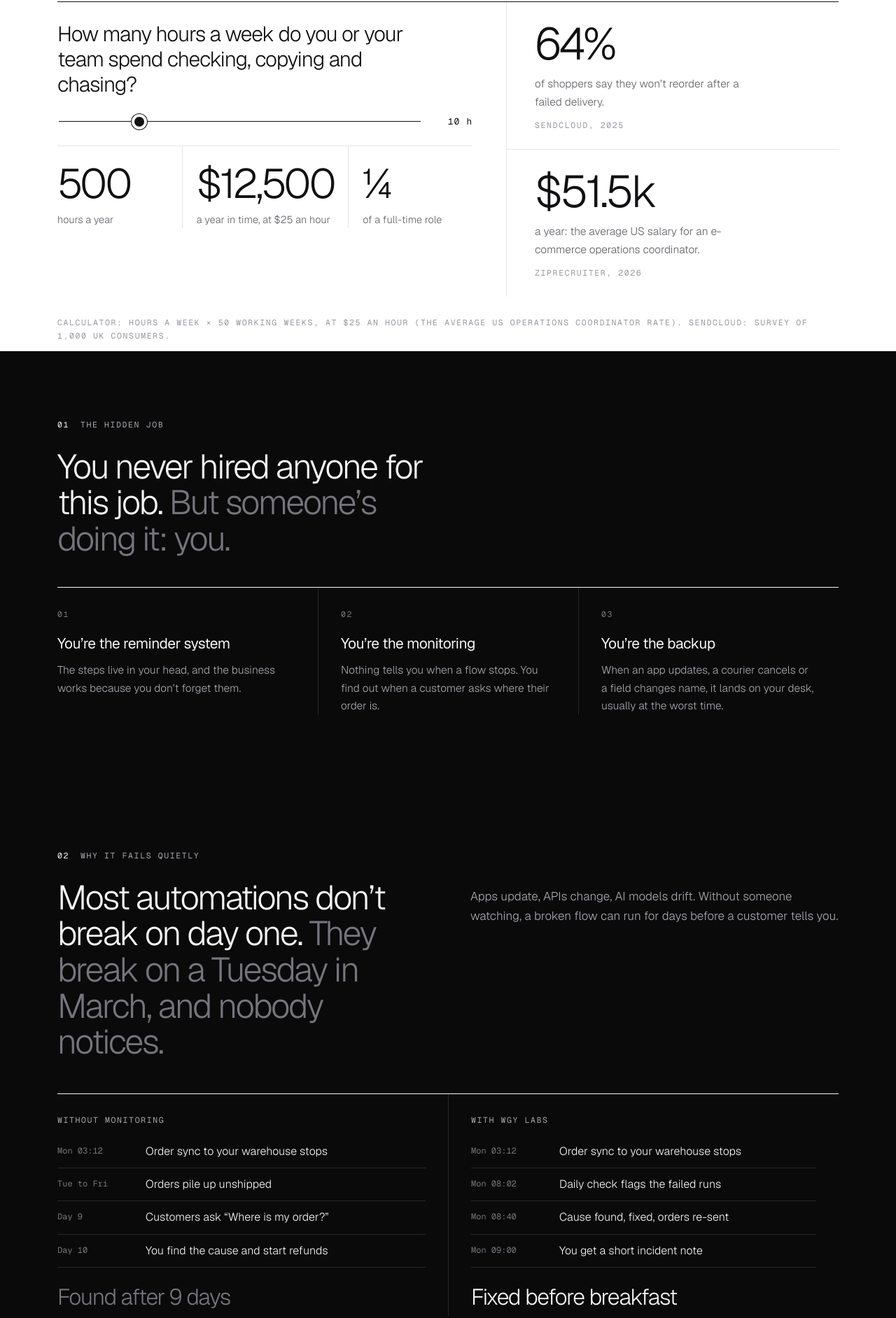
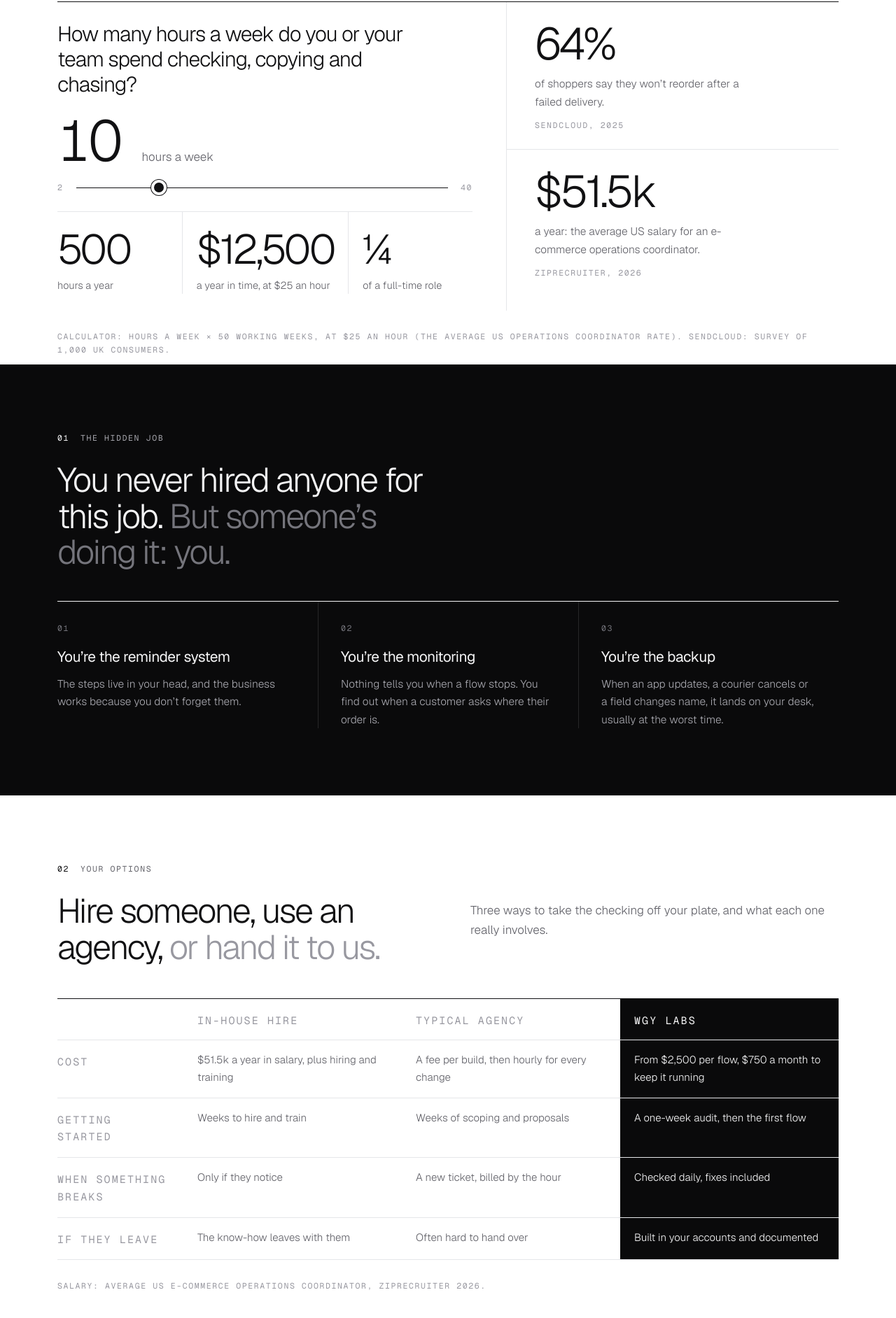
Before and after one commit to KatyaFedorova/wgy-labs-site, a plain HTML site: page index.html in a window 1280 px wide. Shown: the part 921-2805 px from the top of the page at 70% size. Drawn offline with nearby package versions, Linux system fonts and the light colour scheme; animation ran at ten frames a second.

Commit message:
Calculator: big hours number; comparison moves to its own chapter after The hidden job
Co-Authored-By: Claude Opus 5.5 <noreply@anthropic.com>

```diff
--- a/index.html
+++ b/index.html
@@ -155,12 +155,15 @@
   .calc-grid{display:grid;grid-template-columns:1.35fr 1fr;border-top:1px solid var(--ink)}
   .calc{padding:28px 48px 24px 0}
   .calc-q{display:block;font-weight:300;font-size:clamp(22px,2.4vw,30px);line-height:1.2;letter-spacing:-.035em;max-width:26ch}
-  .calc-in{display:flex;align-items:center;gap:20px;margin:24px 0 4px}
+  .calc-in{display:flex;align-items:center;gap:16px;margin:16px 0 4px}
   .calc-in input{flex:1;-webkit-appearance:none;appearance:none;height:1px;background:var(--ink);outline:none;cursor:pointer}
   .calc-in input::-webkit-slider-thumb{-webkit-appearance:none;width:22px;height:22px;border-radius:50%;background:var(--ink);border:4px solid var(--paper);box-shadow:0 0 0 1px var(--ink)}
   .calc-in input::-moz-range-thumb{width:16px;height:16px;border-radius:50%;background:var(--ink);border:4px solid var(--paper);box-shadow:0 0 0 1px var(--ink)}
   .calc-in input:focus-visible::-webkit-slider-thumb{box-shadow:0 0 0 1px var(--ink),0 0 0 6px rgba(17,17,19,.12)}
-  .calc-in output{font-family:"Geist Mono",monospace;font-size:13px;letter-spacing:.08em;min-width:52px;text-align:right}
+  .calc-in .cap{color:var(--soft)}
+  .calc-hours{display:flex;align-items:baseline;gap:14px;margin-top:22px}
+  .calc-hours output{font-weight:300;font-size:clamp(56px,6.4vw,88px);letter-spacing:-.06em;line-height:1;font-variant-numeric:tabular-nums;min-width:1.3em}
+  .calc-hours span{color:var(--mute);font-weight:300;font-size:17px}
   .calc-out{display:grid;grid-template-columns:repeat(3,1fr);margin-top:24px;border-top:1px solid var(--rule)}
   .calc-out div{padding:24px 20px 0 0}
   .calc-out div+div{padding-left:20px;border-left:1px solid var(--rule)}
@@ -375,7 +378,7 @@
   .cmp-head>span{padding-top:18px;padding-bottom:14px}
   .cmp-head>.us{color:var(--bone)!important}
   @media (max-width:860px){.cmp-row{grid-template-columns:1fr 1fr 1fr}.cmp-row>span:first-child{grid-column:1/-1;padding:14px 0 0}.cmp-head>span:first-child{display:none}.cmp-row>span+span{padding-left:12px}.cmp-row>span:nth-child(2){padding-left:0}.cmp-row>span{font-size:13.5px}}
-  .offer{display:grid;grid-template-columns:auto 1fr;gap:40px;align-items:baseline;margin-top:32px;padding:22px 0;border-top:1px solid var(--rule);border-bottom:1px solid var(--rule)}
+  .offer{display:grid;grid-template-columns:auto 1fr;gap:40px;align-items:baseline;margin-top:48px;padding:22px 0;border-top:1px solid var(--rule);border-bottom:1px solid var(--rule)}
   .offer b{font-weight:300;font-size:clamp(24px,2.6vw,32px);letter-spacing:-.04em}
   .offer p{margin:0;color:var(--mute);font-weight:300}
   @media (max-width:760px){.offer{grid-template-columns:1fr;gap:10px}}
@@ -523,7 +526,8 @@
       <div class="calc-grid reveal">
         <div class="calc">
           <label for="calc-h" class="calc-q">How many hours a week do you or your team spend checking, copying and chasing?</label>
-          <div class="calc-in"><input id="calc-h" type="range" min="2" max="40" step="1" value="10" aria-describedby="calc-out"><output id="calc-hv" for="calc-h">10 h</output></div>
+          <div class="calc-hours"><output id="calc-hv" for="calc-h">10</output><span>hours a week</span></div>
+          <div class="calc-in"><span class="cap">2</span><input id="calc-h" type="range" min="2" max="40" step="1" value="10" aria-describedby="calc-out"><span class="cap">40</span></div>
           <div class="calc-out" id="calc-out" aria-live="polite">
             <div><strong id="calc-y">500</strong><span>hours a year</span></div>
             <div><strong id="calc-c">$12,500</strong><span>a year in time, at $25 an hour</span></div>
@@ -551,11 +555,30 @@
     </div>
   </section>
 
+  <section id="compare" class="light-sec">
+    <div class="wrap">
+      <p class="label cap"><span class="n">02</span><span>Your options</span></p>
+      <div class="two reveal">
+        <h2>Hire someone, use an agency, <span>or hand it to us.</span></h2>
+        <p class="lede">Three ways to take the checking off your plate, and what each one really involves.</p>
+      </div>
+      <div class="cmp reveal" role="table" aria-label="How WGY Labs compares with an in-house hire and a typical agency">
+        <div class="cmp-row cmp-head" role="row"><span role="columnheader"></span><span role="columnheader" class="cap">In-house hire</span><span role="columnheader" class="cap">Typical agency</span><span role="columnheader" class="cap us">WGY Labs</span></div>
+        <div class="cmp-row" role="row"><span role="rowheader" class="cap">Cost</span><span role="cell">$51.5k a year in salary, plus hiring and training</span><span role="cell">A fee per build, then hourly for every change</span><span role="cell" class="us">From $2,500 per flow, $750 a month to keep it running</span></div>
+        <div class="cmp-row" role="row"><span role="rowheader" class="cap">Getting started</span><span role="cell">Weeks to hire and train</span><span role="cell">Weeks of scoping and proposals</span><span role="cell" class="us">A one-week audit, then the first flow</span></div>
+        <div class="cmp-row" role="row"><span role="rowheader" class="cap">When something breaks</span><span role="cell">Only if they notice</span><span role="cell">A new ticket, billed by the hour</span><span role="cell" class="us">Checked daily, fixes included</span></div>
+        <div class="cmp-row" role="row"><span role="rowheader" class="cap">If they leave</span><span role="cell">The know-how leaves with them</span><span role="cell">Often hard to hand over</span><span role="cell" class="us">Built in your accounts and documented</span></div>
+      </div>
+      <p class="note cap">Salary: average US e-commerce operations coordinator, ZipRecruiter 2026.</p>
+    </div>
+  </section>
+
+
 
 
   <section id="problem" class="dark-sec">
     <div class="wrap">
-      <p class="label cap"><span class="n">02</span><span>Why it fails quietly</span></p>
+      <p class="label cap"><span class="n">03</span><span>Why it fails quietly</span></p>
       <div class="two reveal">
         <h2>Most automations don’t break on day one. <span>They break on a Tuesday in March, and nobody notices.</span></h2>
         <p class="lede">Apps update, APIs change, AI models drift. Without someone watching, a broken flow can run for days before a customer tells you.</p>
@@ -583,7 +606,7 @@
 
   <section id="changes" class="light-sec">
     <div class="wrap">
-      <p class="label cap"><span class="n">03</span><span>What changes</span></p>
+      <p class="label cap"><span class="n">04</span><span>What changes</span></p>
       <h2 class="reveal">Close the laptop. <span>It’s handled.</span></h2>
       <div class="cols four reveal">
         <div><span class="cap">01</span><h3>You stop checking</h3><p>Every flow is checked daily, so you don’t have to.</p></div>
@@ -610,7 +633,7 @@
 
   <section id="process" class="light-sec">
     <div class="wrap">
-      <p class="label cap"><span class="n">04</span><span>How we work</span></p>
+      <p class="label cap"><span class="n">05</span><span>How we work</span></p>
       <div class="two reveal">
         <h2>From first look <span>to looked after.</span></h2>
         <p class="lede">We only build what the audit shows is worth building. Everything lives in your accounts and is documented, so you’re never locked in.</p>
@@ -641,7 +664,7 @@
 
   <section id="pricing" class="light-sec">
     <div class="wrap">
-      <p class="label cap"><span class="n">05</span><span>Pricing</span></p>
+      <p class="label cap"><span class="n">06</span><span>Pricing</span></p>
       <div class="two reveal">
         <h2>Published pricing. <span>No surprise hours.</span></h2>
         <p class="lede">Fixed prices. Already running automations or an AI agent? Start with a health check.</p>
@@ -669,14 +692,6 @@
           <ul><li>Everything in Support and maintenance</li><li>One new automation each month</li><li>Regression tests on every change</li></ul>
         </div>
       </div>
-      <div class="cmp reveal" role="table" aria-label="How WGY Labs compares with an in-house hire and a typical agency">
-        <div class="cmp-row cmp-head" role="row"><span role="columnheader"></span><span role="columnheader" class="cap">In-house hire</span><span role="columnheader" class="cap">Typical agency</span><span role="columnheader" class="cap us">WGY Labs</span></div>
-        <div class="cmp-row" role="row"><span role="rowheader" class="cap">Cost</span><span role="cell">$51.5k a year in salary, plus hiring and training</span><span role="cell">A fee per build, then hourly for every change</span><span role="cell" class="us">From $2,500 per flow, $750 a month to keep it running</span></div>
-        <div class="cmp-row" role="row"><span role="rowheader" class="cap">Getting started</span><span role="cell">Weeks to hire and train</span><span role="cell">Weeks of scoping and proposals</span><span role="cell" class="us">A one-week audit, then the first flow</span></div>
-        <div class="cmp-row" role="row"><span role="rowheader" class="cap">When something breaks</span><span role="cell">Only if they notice</span><span role="cell">A new ticket, billed by the hour</span><span role="cell" class="us">Checked daily, fixes included</span></div>
-        <div class="cmp-row" role="row"><span role="rowheader" class="cap">If they leave</span><span role="cell">The know-how leaves with them</span><span role="cell">Often hard to hand over</span><span role="cell" class="us">Built in your accounts and documented</span></div>
-      </div>
-      <p class="note cap">Salary: average US e-commerce operations coordinator, ZipRecruiter 2026.</p>
       <div class="offer reveal"><b>A low-risk start</b><p>Begin with the one-week audit. You get a map of how your operations run and a ranked list of changes. It’s yours to keep whether or not we build it, and the $750 is credited in full if we do.</p></div>
       <div class="pnotes cap"><span>AI agent health check for existing setups from $1,000</span><span>All prices in USD, excluding your own software subscriptions</span></div>
     </div>
@@ -685,7 +700,7 @@
   <section id="about" class="dark-sec">
     <div class="wrap about">
       <div class="reveal">
-        <p class="label cap"><span class="n">06</span><span>About</span></p>
+        <p class="label cap"><span class="n">07</span><span>About</span></p>
         <h2>Reliability first, <span>not hype.</span></h2>
         <p class="body">We started WGY Labs to fix the part of AI automation most providers skip: making sure it keeps working, and stays safe, long after launch.</p>
         <p class="body">We work with Shopify and other e-commerce brands worldwide.</p>
@@ -702,7 +717,7 @@
 
   <section id="faq" class="light-sec">
     <div class="wrap">
-      <p class="label cap"><span class="n">07</span><span>Questions</span></p>
+      <p class="label cap"><span class="n">08</span><span>Questions</span></p>
       <h2 class="reveal">Questions brands ask us.</h2>
       <div class="faq reveal">
         <details><summary>We already have automations. Why does it still feel like we’re doing everything?</summary><p>Because most setups automate the steps but not the watching. Someone still has to notice when a flow stops, remember the edge cases and fix things when apps change. We take over that part too, so the work actually leaves your plate.</p></details>
@@ -874,7 +889,7 @@
   (function(){var r=document.getElementById('calc-h');if(!r)return;
     var hv=document.getElementById('calc-hv'),y=document.getElementById('calc-y'),c=document.getElementById('calc-c'),f=document.getElementById('calc-f');
     function frac(h){var q=h/40;if(q>=.95)return'1';if(q>=.7)return'¾';if(q>=.45)return'½';if(q>=.2)return'¼';return'<¼';}
-    function upd(){var h=+r.value,yr=h*50;hv.textContent=h+' h';y.textContent=yr.toLocaleString('en-US');c.textContent='$'+(yr*25).toLocaleString('en-US');f.textContent=frac(h);}
+    function upd(){var h=+r.value,yr=h*50;hv.textContent=h;y.textContent=yr.toLocaleString('en-US');c.textContent='$'+(yr*25).toLocaleString('en-US');f.textContent=frac(h);}
     r.addEventListener('input',upd);upd();})();
 </script>
 <script>
```
